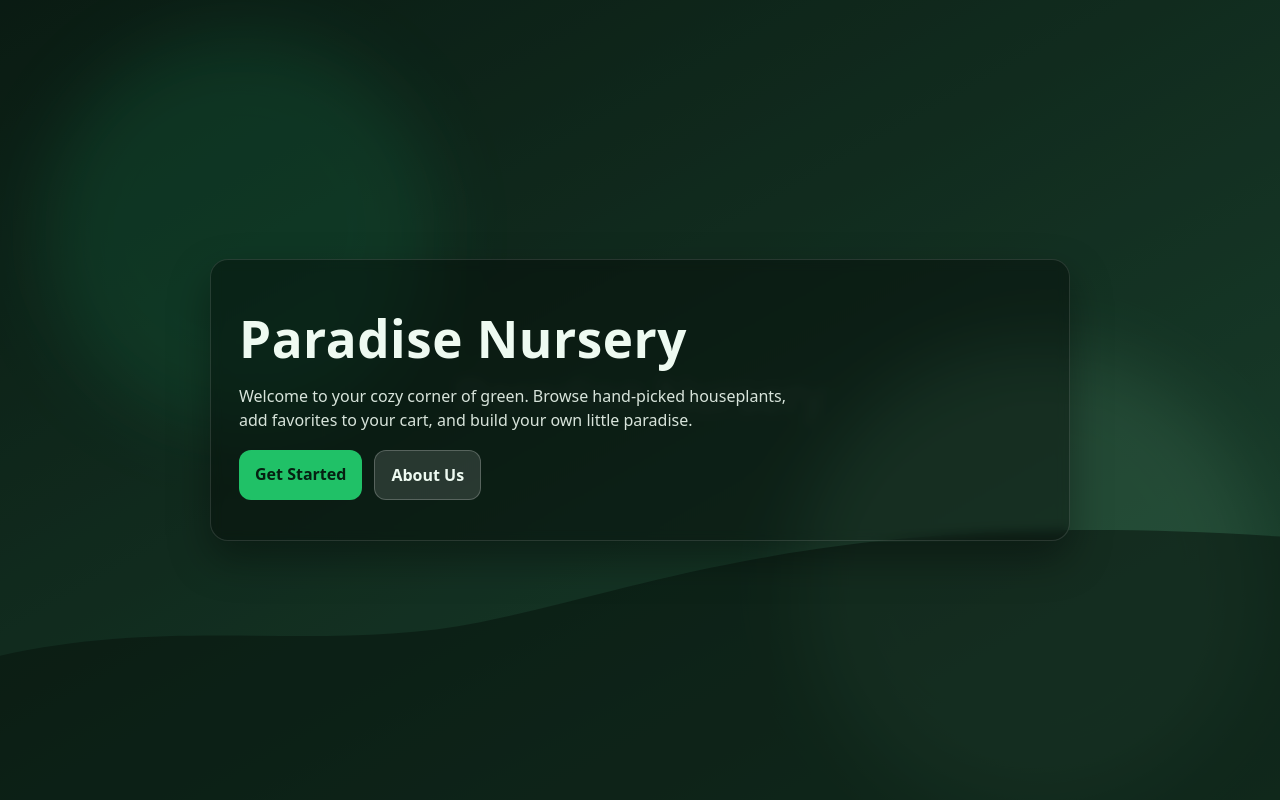
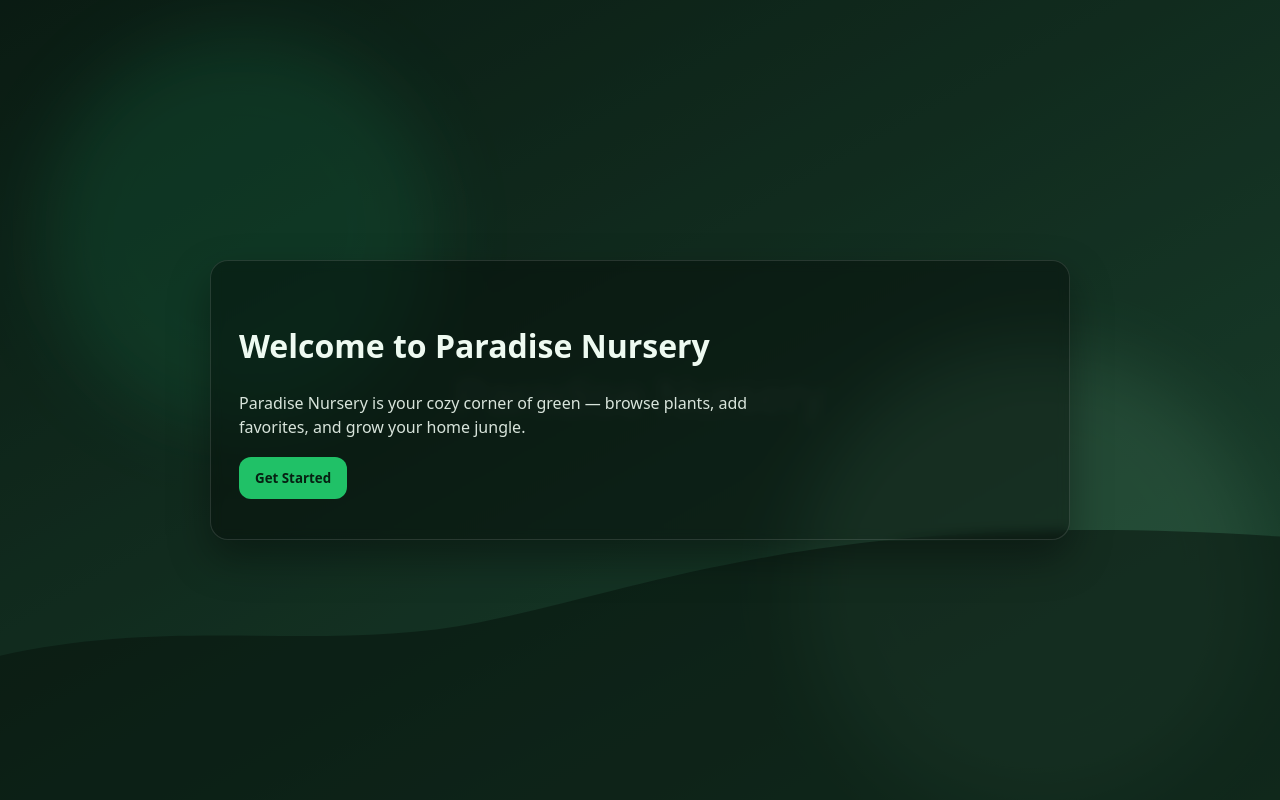
Before and after one commit to OrcnTester/paradise-nursery, a React (Vite) app: page / in a window 1280 px wide. Built offline with nearby package versions, Linux system fonts and the light colour scheme.

Commit message:
Refactor Landing component and routing logic

```diff
--- a/src/App.jsx
+++ b/src/App.jsx
@@ -1,26 +1,26 @@
-import { Routes, Route, Link } from 'react-router-dom'
+import { useState } from 'react'
+import { Routes, Route } from 'react-router-dom'
 import './App.css'
+
 import AboutUs from './components/AboutUs.jsx'
 import ProductList from './components/ProductList.jsx'
 import CartItem from './components/CartItem.jsx'
 
-function Landing() {
+function Landing({ onGetStarted }) {
   return (
     <div className="landing">
       <div className="landing-card">
-        <h1 className="landing-title">Paradise Nursery</h1>
-        <p className="landing-subtitle">
-          Welcome to your cozy corner of green. Browse hand-picked houseplants, add favorites to your cart, and build
-          your own little paradise.
-        </p>
+        <header>
+          <h1>Welcome to Paradise Nursery</h1>
+          <p className="landing-subtitle">
+            Paradise Nursery is your cozy corner of green — browse plants, add favorites, and grow your home jungle.
+          </p>
+        </header>
 
         <div className="cta-row">
-          <Link className="primary-btn" to="/plants">
+          <button className="primary-btn" onClick={onGetStarted}>
             Get Started
-          </Link>
-          <Link className="secondary-btn" to="/about">
-            About Us
-          </Link>
+          </button>
         </div>
       </div>
     </div>
@@ -28,10 +28,21 @@ function Landing() {
 }
 
 export default function App() {
+  const [showProductList, setShowProductList] = useState(false)
+
   return (
     <div className="app-shell">
       <Routes>
-        <Route path="/" element={<Landing />} />
+        <Route
+          path="/"
+          element={
+            showProductList ? (
+              <ProductList />
+            ) : (
+              <Landing onGetStarted={() => setShowProductList(true)} />
+            )
+          }
+        />
         <Route
           path="/about"
           element={
```
